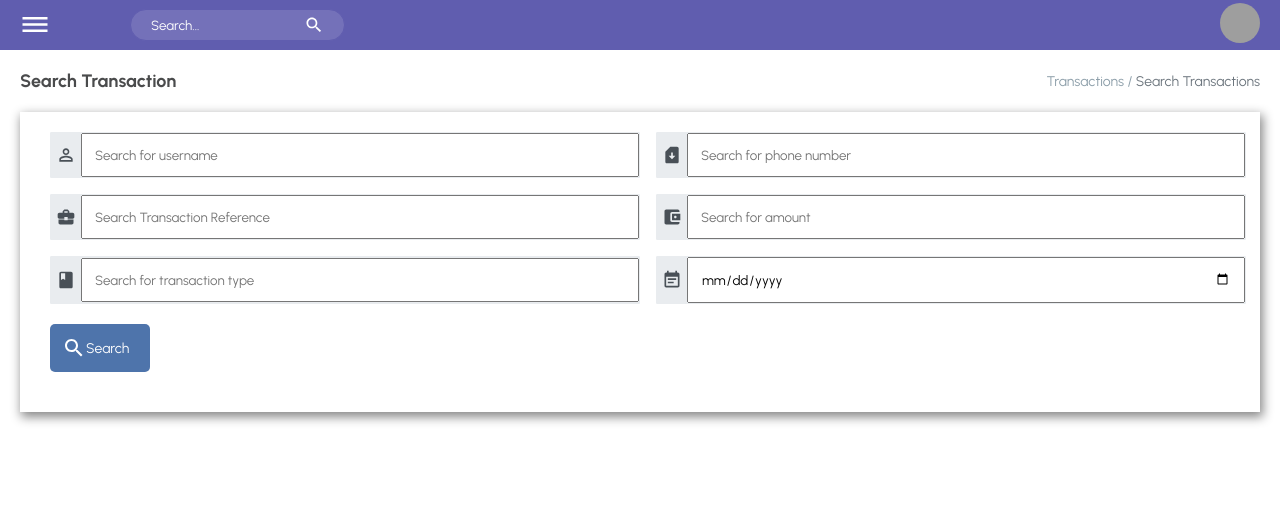
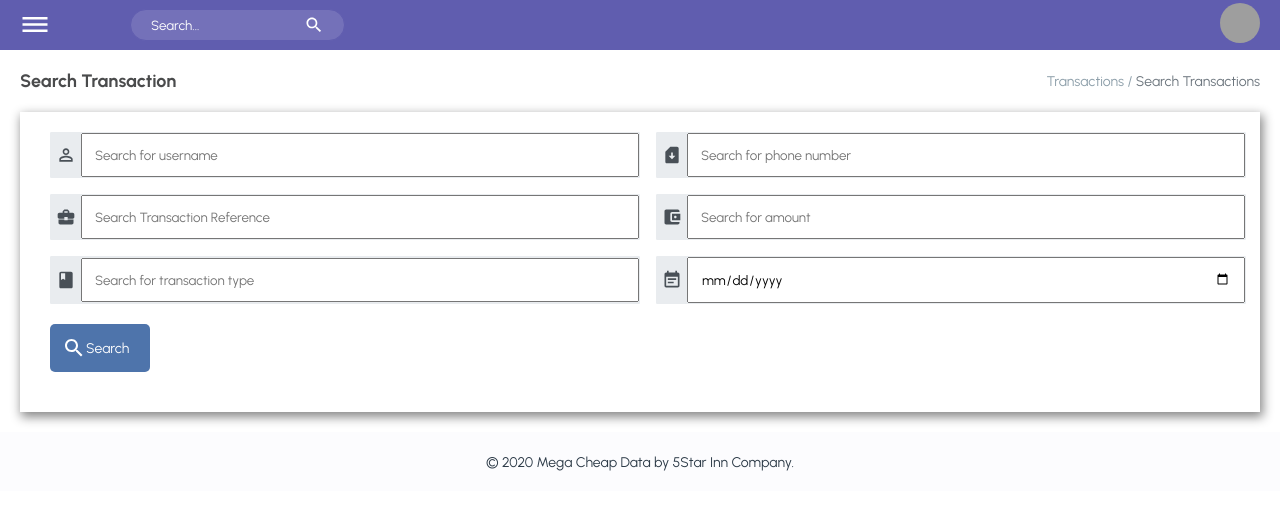
Before and after one commit to stivex001/MCD-Dashbord, a React (Create React App) app: page /findtransaction in a window 1280 px wide. Shown: the top 510 px of the page. Built offline with nearby package versions, Linux system fonts and the light colour scheme; grey boxes are pictures that could not be loaded.

Commit message:
fix:typo fixed

```diff
--- a/src/pages/transaction/FindTransaction.jsx
+++ b/src/pages/transaction/FindTransaction.jsx
@@ -1,5 +1,6 @@
 import { AccountBalanceWallet, BusinessCenter, Class, EventNote, PermIdentity, Search, SimCardDownload } from "@mui/icons-material";
 import styled from "styled-components";
+import Footer from "../../components/footer/Footer";
 import Topbar from "../../components/Topbar/Topbar";
 import { mobile } from "../../responsive";
 import { Desc, DescP, DescSpan, H3 } from "./transHistory.styles";
@@ -99,6 +100,9 @@ const FindTransaction = () => {
 
         </FormWrapper>
       </Wrapper>
+
+        <Footer />
+
     </Container>
   );
 };
```
